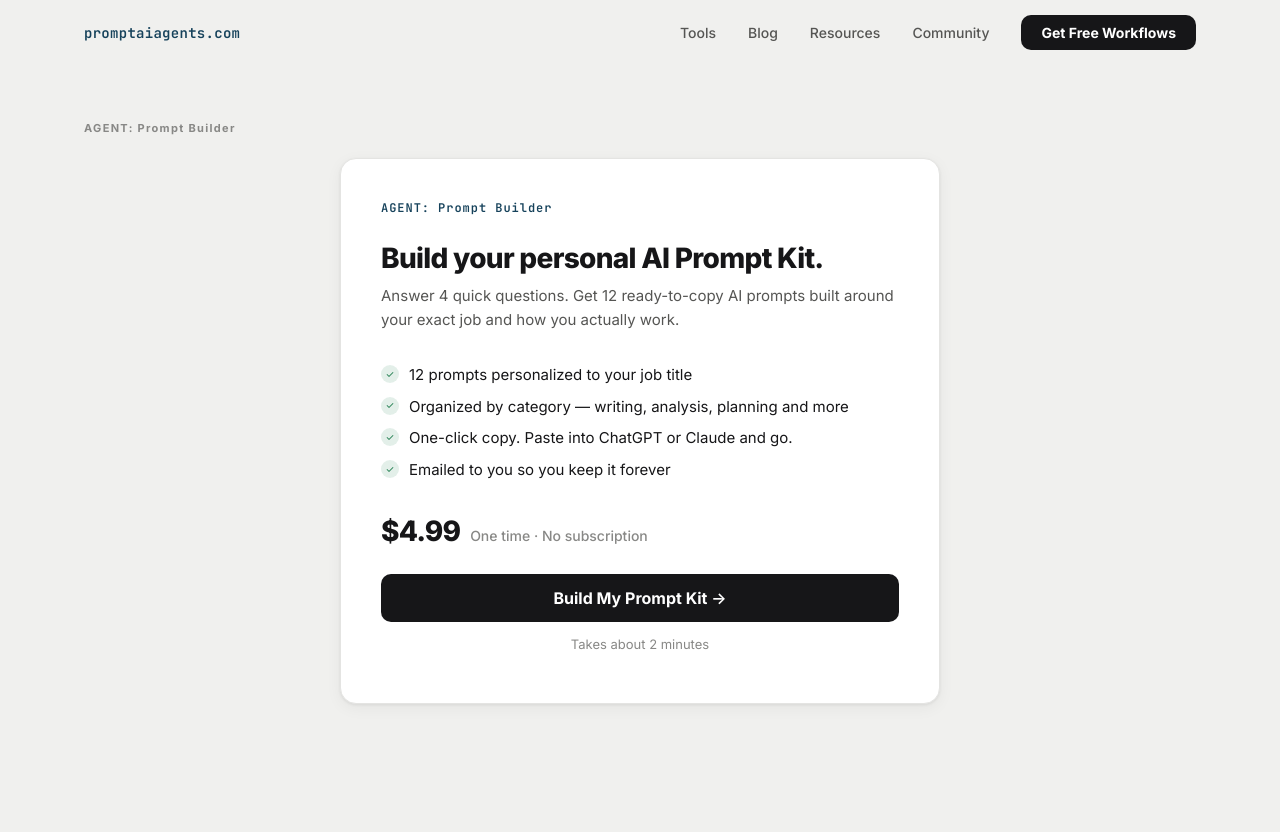
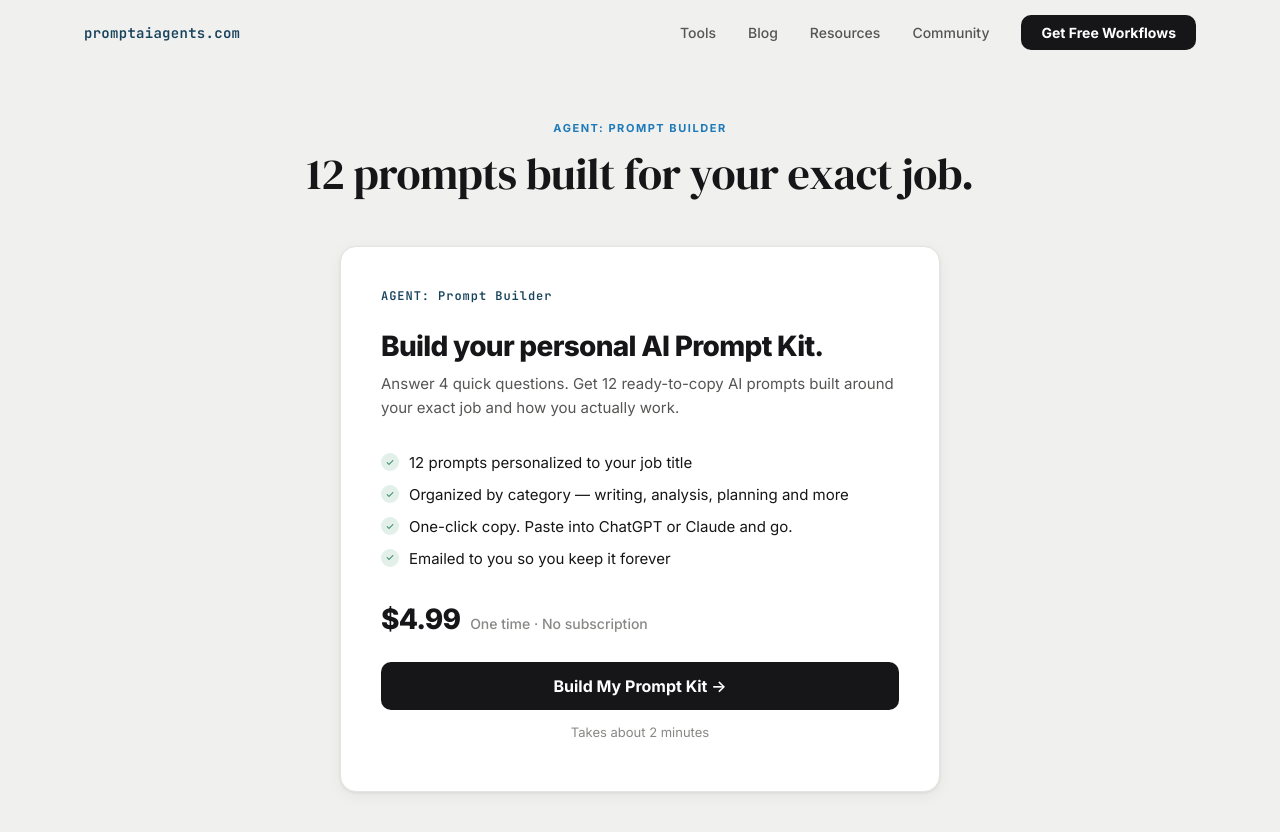
Before and after one commit to coolcalvin457-tech/agent-timesaver-nextjs, a Next.js app: page /prompt-builder in a window 1280 px wide. Shown: the top 832 px of the page. Built offline with nearby package versions, Linux system fonts and the light colour scheme.

Commit message:
Apply eyebrow + serif heading pattern to all non-home pages

```diff
--- a/app/blog/page.tsx
+++ b/app/blog/page.tsx
@@ -75,6 +75,9 @@ export default function BlogPage() {
         <div className="container-narrow">
           {/* Header */}
           <div style={{ paddingTop: "40px", marginBottom: "56px" }}>
+            <div className="eyebrow" style={{ marginBottom: "12px" }}>
+              The blog
+            </div>
             <h1 className="heading-1" style={{ marginBottom: "14px" }}>
               Blog
             </h1>
--- a/app/community/page.tsx
+++ b/app/community/page.tsx
@@ -19,9 +19,9 @@ export default function CommunityPage() {
       }}
     >
       <div style={{ maxWidth: "560px", width: "100%", textAlign: "center" }}>
-        {/* Tool tag */}
-        <div className="tool-tag" style={{ textAlign: "center", marginBottom: "24px" }}>
-          promptaiagents.com
+        {/* Eyebrow */}
+        <div className="eyebrow" style={{ textAlign: "center", marginBottom: "12px" }}>
+          Community
         </div>
 
         {/* Icon */}
--- a/app/guides/page.tsx
+++ b/app/guides/page.tsx
@@ -19,9 +19,9 @@ export default function GuidesPage() {
       }}
     >
       <div style={{ maxWidth: "560px", width: "100%", textAlign: "center" }}>
-        {/* Tool tag */}
-        <div className="tool-tag" style={{ textAlign: "center", marginBottom: "24px" }}>
-          promptaiagents.com
+        {/* Eyebrow */}
+        <div className="eyebrow" style={{ textAlign: "center", marginBottom: "12px" }}>
+          Guides &amp; resources
         </div>
 
         {/* Icon */}
--- a/app/prompt-builder/page.tsx
+++ b/app/prompt-builder/page.tsx
@@ -22,7 +22,15 @@ export default function PromptBuilderPage({
           style={{ paddingTop: "120px", minHeight: "100vh" }}
         >
           <div className="container">
-            <div className="section-label" style={{ textTransform: "none" }}>AGENT: Prompt Builder</div>
+            <div className="eyebrow" style={{ marginBottom: "12px", textAlign: "center" }}>
+              AGENT: Prompt Builder
+            </div>
+            <h1
+              className="heading-1"
+              style={{ marginBottom: "48px", textAlign: "center" }}
+            >
+              12 prompts built for your exact job.
+            </h1>
             <div style={{ maxWidth: "600px", margin: "0 auto" }}>
               <PromptBuilderTool
                 paymentStatus={searchParams.payment}
--- a/app/tools/page.tsx
+++ b/app/tools/page.tsx
@@ -55,6 +55,9 @@ export default function ToolsPage() {
         {/* Page header */}
         <div className="container-narrow">
           <div style={{ paddingTop: "40px", marginBottom: "64px" }}>
+            <div className="eyebrow" style={{ marginBottom: "12px" }}>
+              The AGENT lineup
+            </div>
             <h1 className="heading-1" style={{ marginBottom: "14px" }}>
               Tools
             </h1>
--- a/app/welcome/page.tsx
+++ b/app/welcome/page.tsx
@@ -24,8 +24,8 @@ export default function WelcomePage() {
       }}
     >
       <div style={{ maxWidth: "520px", width: "100%", textAlign: "center" }}>
-        {/* Tool tag */}
-        <div className="tool-tag" style={{ textAlign: "center", marginBottom: "24px" }}>
+        {/* Eyebrow */}
+        <div className="eyebrow" style={{ textAlign: "center", marginBottom: "12px" }}>
           AGENT: Timesaver
         </div>
 
```
